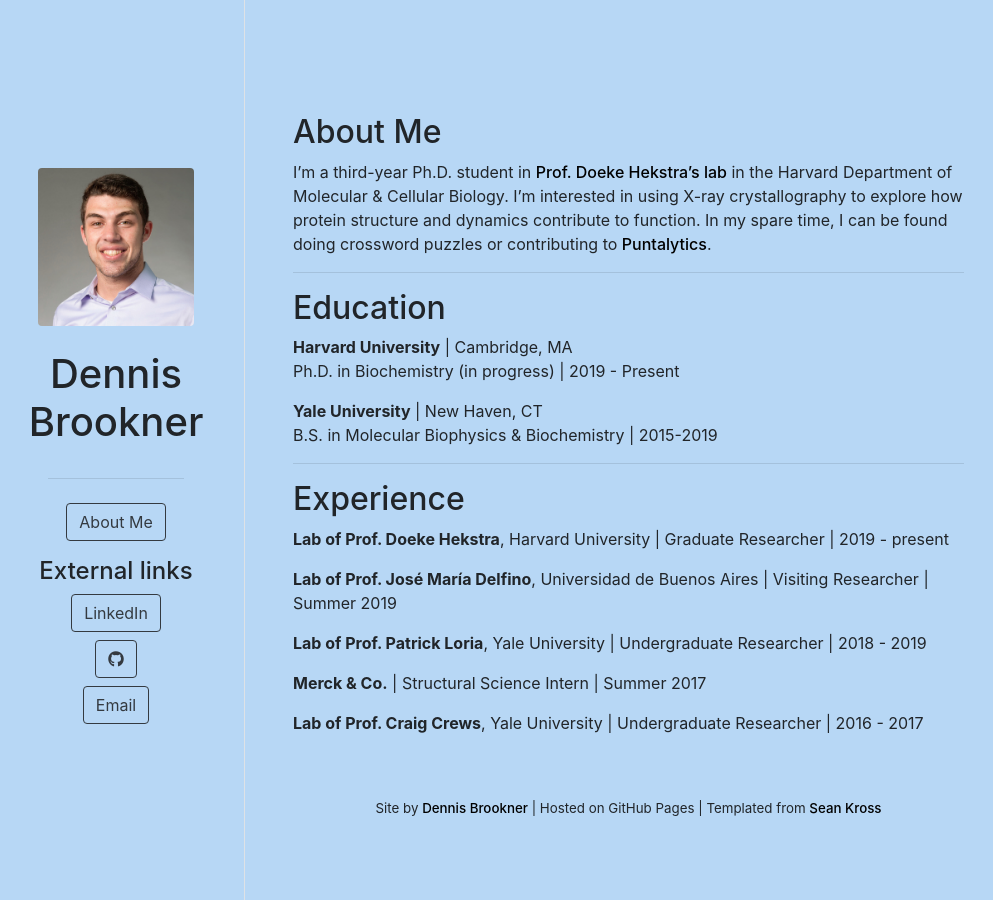
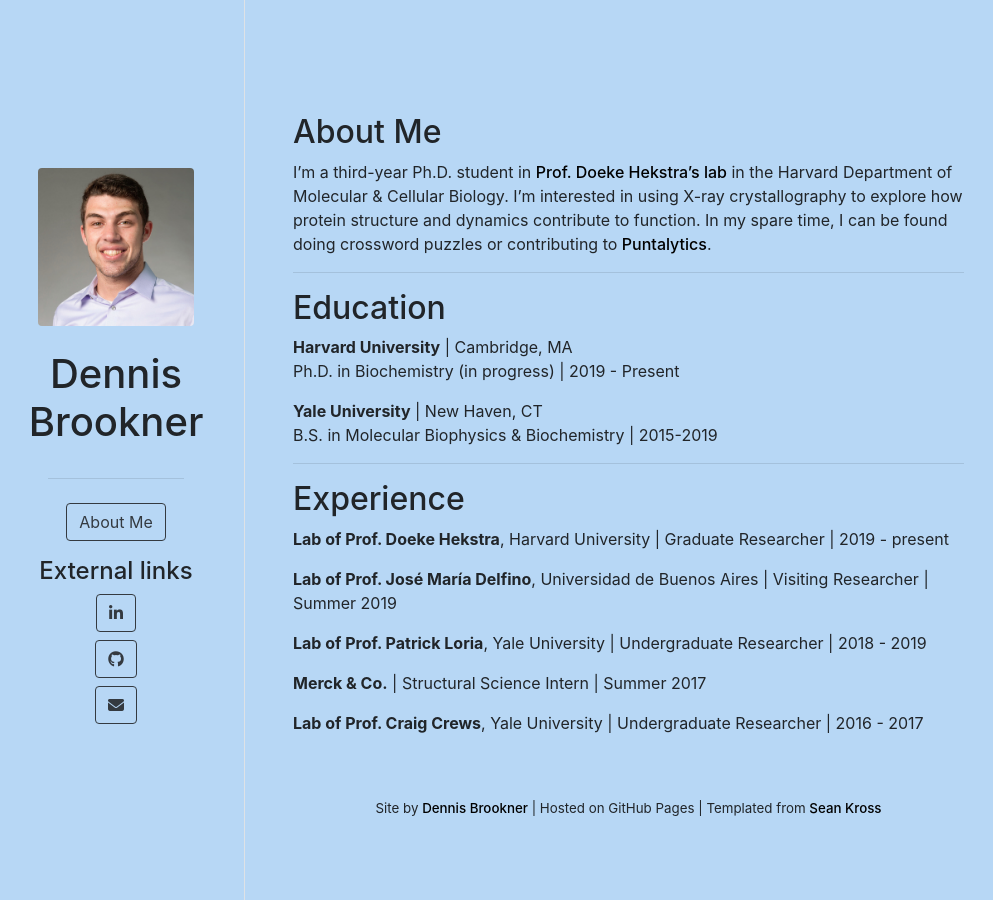
Before and after one commit to dennisbrookner/dennisbrookner.github.io, a Jekyll site: the page built from index.md, in a window 1280 px wide. Shown: the whole page, without its empty margins (140-1133 px from the left). Built offline with Jekyll 4.4.1, drawn with Linux system fonts in a browser that asks for light colours; nearby versions of some CDN libraries.

Commit message:
Update links.yml

```diff
--- a/_data/links.yml
+++ b/_data/links.yml
@@ -1,6 +1,6 @@
-- name: LinkedIn
+- name: <i class="fa fa-linkedin"></i>
   link: "https://www.linkedin.com/in/dennis-brookner/"
 - name: <i class="fa fa-github"></i>
   link: "https://github.com/dennisbrookner/"
-- name: Email
+- name: <i class="fa fa-envelope"></i>
   link: "mailto:debrookner@gmail.com"
```
